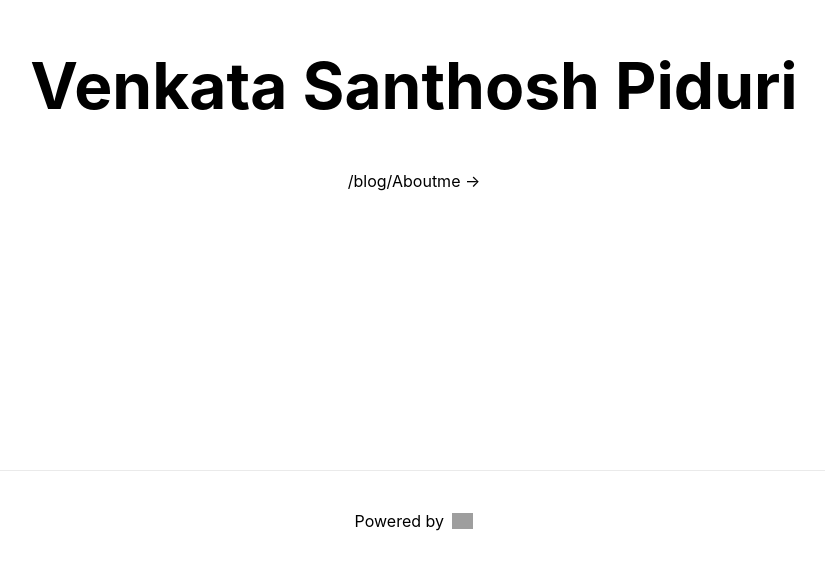
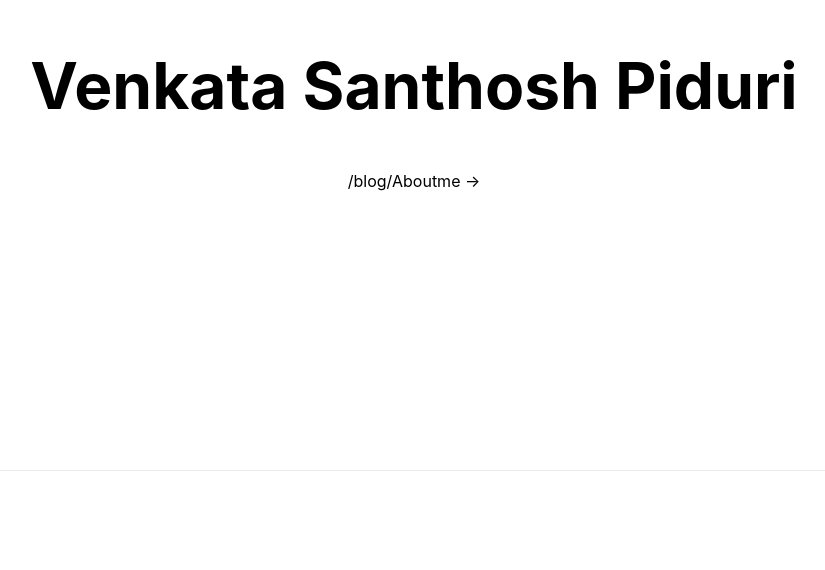
Before and after one commit to Venkata-Santhosh/my-blog, a Next.js app: page / in a window 1280 px wide. Shown: the part 230-800 px from the top of the page, without its empty margins (226-1051 px from the left). Built offline with nearby package versions, Linux system fonts and the light colour scheme; no server answers; grey boxes are pictures that could not be loaded.

Commit message:
blog posts

```diff
--- a/pages/index.js
+++ b/pages/index.js
@@ -29,14 +29,7 @@
       </main>
 
       <footer>
-        <a
-          href="https://vercel.com?utm_source=create-next-app&utm_medium=default-template&utm_campaign=create-next-app"
-          target="_blank"
-          rel="noopener noreferrer"
-        >
-          Powered by{' '}
-          <img src="/vercel.svg" alt="Vercel Logo" className="logo" />
-        </a>
+
       </footer>
 
       <style jsx>{`
```
